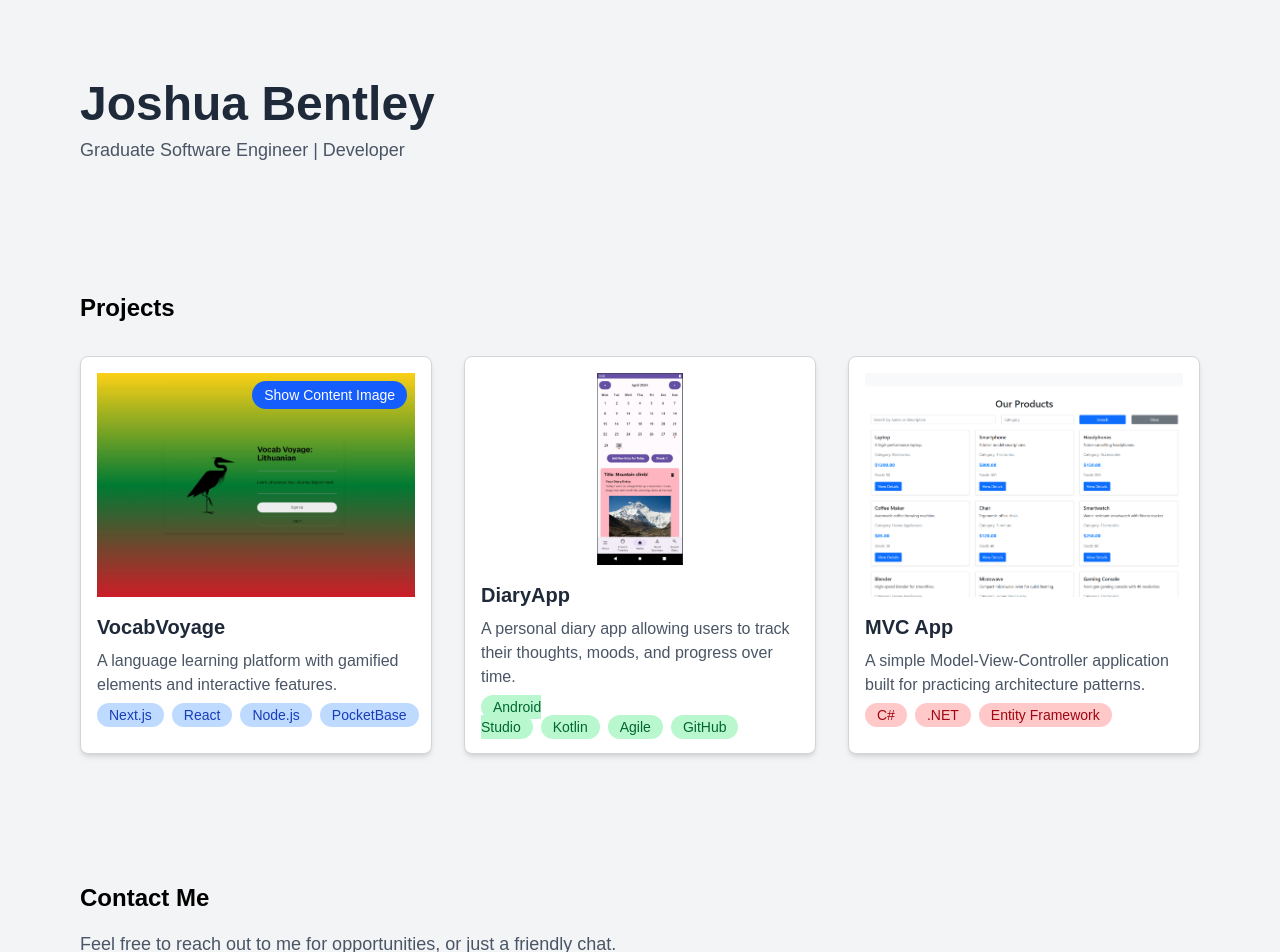
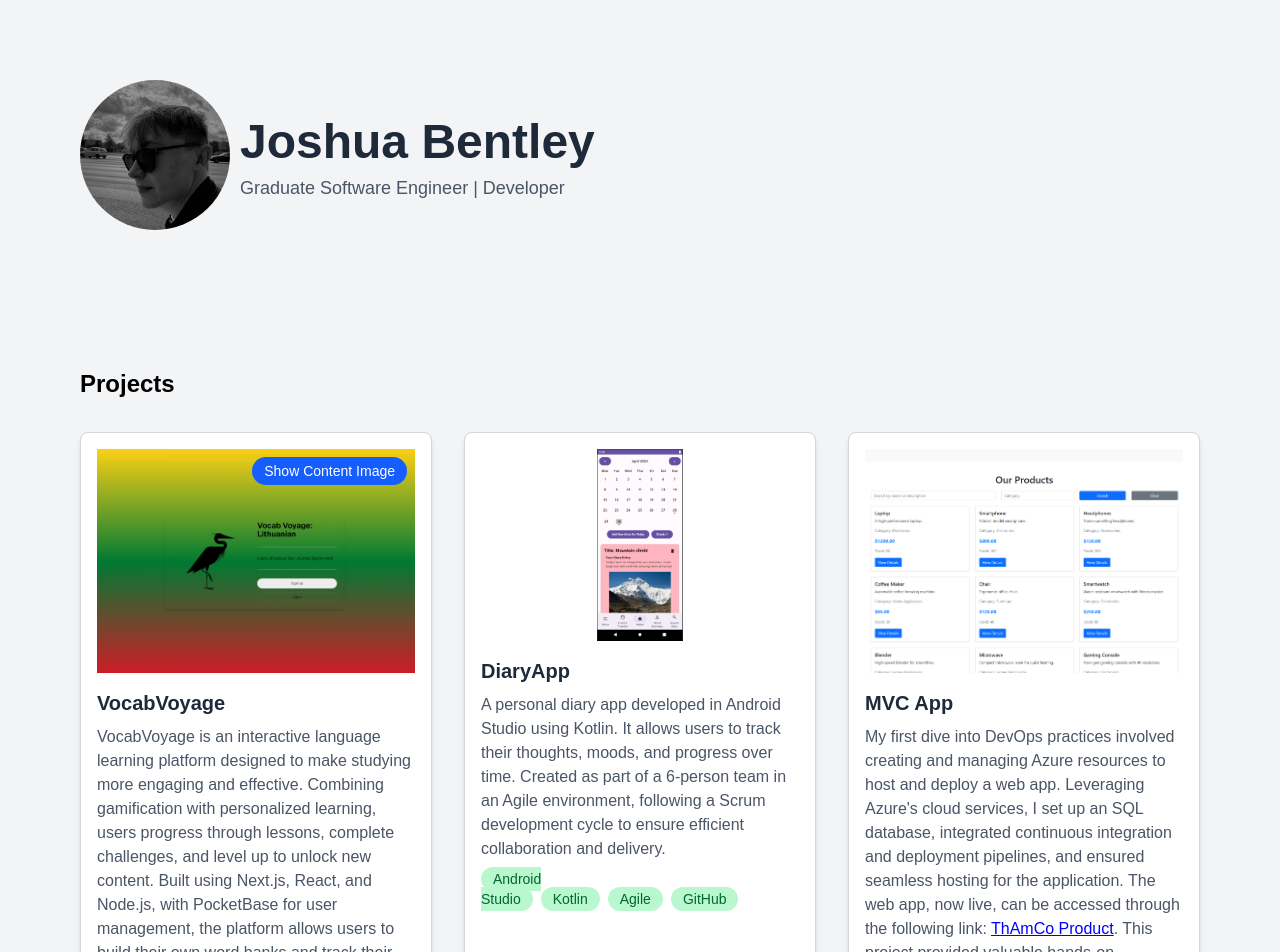
Before and after one commit to y1upp/JoshuaPortfolio, a Next.js app: page / in a window 1280 px wide. Shown: the top 952 px of the page. Built offline with nearby package versions, Linux system fonts and the light colour scheme.

Commit message:
Added main content

```diff
--- a/src/app/globals.css
+++ b/src/app/globals.css
@@ -56,3 +56,9 @@ body {
   transform: scale(1.05);
   transition: transform 0.3s ease-in-out;
 }
+
+
+a {
+  color: blue;
+  text-decoration: underline;
+}
--- a/src/app/page.tsx
+++ b/src/app/page.tsx
@@ -21,10 +21,24 @@ export default function Home() {
   return (
     <div className="min-h-screen bg-gray-100 flex flex-col items-center gap-16 p-8 sm:p-20">
       {/* Header Section */}
-      <header className="text-center sm:text-left w-full">
-        <h1 className="text-4xl sm:text-5xl font-semibold text-gray-800">Joshua Bentley</h1>
-        <p className="text-lg text-gray-600 mt-2">Graduate Software Engineer | Developer </p>
+      <header className="text-center sm:text-left w-full flex flex-col items-center sm:flex-row">
+        {/* Profile Image */}
+        <div className="w-32 h-32 sm:w-40 sm:h-40 mb-4 sm:mb-0">
+          <Image
+            src="/JoshPic.jpg" // Replace with the correct path to your image
+            alt="Joshua Bentley"
+            width={150}
+            height={150}
+            className="rounded-full"
+          />
+        </div>
+        {/* Name and Title */}
+        <div className="text-center sm:text-left">
+          <h1 className="text-4xl sm:text-5xl font-semibold text-gray-800">Joshua Bentley</h1>
+          <p className="text-lg text-gray-600 mt-2">Graduate Software Engineer | Developer </p>
+        </div>
       </header>
+
       {/* Projects Section */}
       <section className="w-full text-center sm:text-left mt-16">
         <h2 className="text-2xl font-semibold text-black">Projects</h2>
@@ -50,7 +64,11 @@ export default function Home() {
             </div>
             <h3 className="text-xl font-semibold text-gray-800">VocabVoyage</h3>
             <p className="text-gray-600 mt-2">
-              A language learning platform with gamified elements and interactive features.
+            VocabVoyage is an interactive language learning platform designed to make studying more engaging and effective.
+            Combining gamification with personalized learning, users progress through lessons, complete challenges, and level up
+             to unlock new content. Built using Next.js, React, and Node.js, with PocketBase for user management, the platform allows
+             users to build their own word banks and track their progress in real-time. VocabVoyage is crafted to support multiple languages
+              and provide an immersive, fun, and educational experience.
             </p>
             <div className="mt-2 text-sm text-gray-500">
               <span className="bg-blue-200 text-blue-800 px-3 py-1 rounded-full mr-2 mb-2">Next.js</span>
@@ -74,7 +92,7 @@ export default function Home() {
             </div>
             <h3 className="text-xl font-semibold text-gray-800">DiaryApp</h3>
             <p className="text-gray-600 mt-2">
-              A personal diary app allowing users to track their thoughts, moods, and progress over time.
+            A personal diary app developed in Android Studio using Kotlin. It allows users to track their thoughts, moods, and progress over time. Created as part of a 6-person team in an Agile environment, following a Scrum development cycle to ensure efficient collaboration and delivery.
             </p>
 
             <div className="mt-2 text-sm text-gray-500">
@@ -99,8 +117,9 @@ export default function Home() {
             </div>
             <h3 className="text-xl font-semibold text-gray-800">MVC App</h3>
             <p className="text-gray-600 mt-2">
-              A simple Model-View-Controller application built for practicing architecture patterns.
-            </p>
+            My first dive into DevOps practices involved creating and managing Azure resources to host and deploy a web app. Leveraging Azure's cloud services, I set up an SQL database,
+            integrated continuous integration and deployment pipelines, and ensured seamless hosting for the application. The web app, now live, can be accessed through the following link: <a href ="https://threeamigowebapp-d9akb5fehhhqeuhe.uksouth-01.azurewebsites.net/Home/Index">ThAmCo Product</a>.
+            This project provided valuable hands-on experience with DevOps workflows, cloud resource management, and automation in a real-world setting.</p>
             <div className="mt-2 text-sm text-gray-500">
               <span className="bg-red-200 text-red-800 px-3 py-1 rounded-full mr-2 mb-2">C#</span>
               <span className="bg-red-200 text-red-800 px-3 py-1 rounded-full mr-2 mb-2">.NET</span>
```
